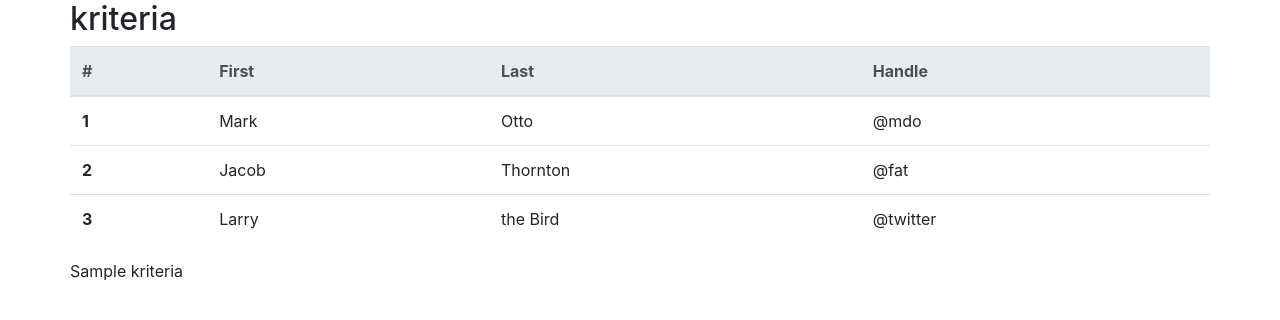
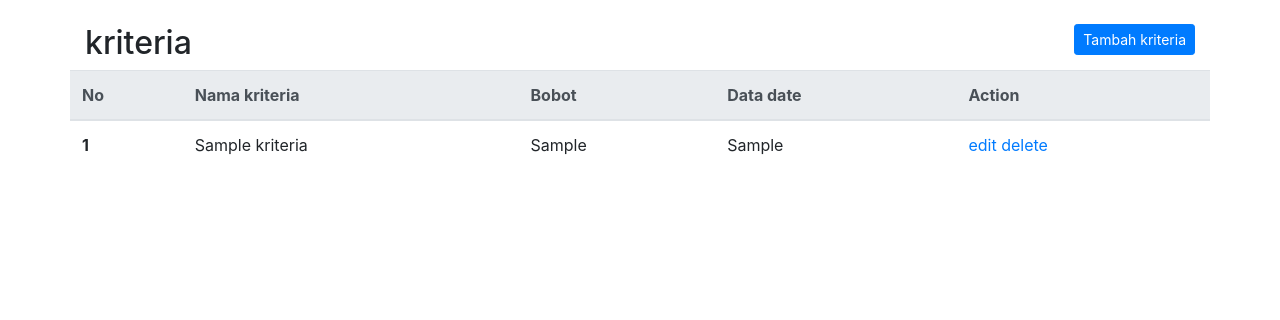
Before and after one commit to cecep31/magangphpdss, a PHP site: page /?p=kriteria in a window 1280 px wide. Shown: the part 61-381 px from the top of the page. Run offline with PHP 8.4, Linux system fonts and the light colour scheme; tables that the repository leaves empty or names only in its code hold one stand-in row (values such as "Sample post").

Commit message:
kriteria 50%

```diff
--- a/config/app.php
+++ b/config/app.php
@@ -83,9 +83,10 @@ function sqlkriteria(){
                         <thead class='thead-light'>
                             <tr>
                             <th scope='col'>#</th>
-                            <th scope='col'>First</th>
-                            <th scope='col'>Last</th>
-                            <th scope='col'>Handle</th>
+                            <th scope='col'>$row[2]</th>
+                            <th scope='col'>$row[3]</th>
+                            <th scope='col'>$row[4]</th>
+                            <th scope='col'>$row[5]</th>
                             </tr>
                         </thead>
                         <tbody>
@@ -173,6 +174,23 @@ function tampilkriteriaform(){
 
         </form>
     </div>";
+
+}
+
+function tampilformbobot(){
+
+    if (isset($_POST["c1"])) {
+        $k1 = $_POST["c1"];
+    }
+    if (isset($_POST["c2"])) {
+        $k2 = $_POST["c2"];
+    }
+    if (isset($_POST["c3"])) {
+        $k3 = $_POST["c3"];
+    }
+    if (isset($_POST["c4"])) {
+        $k4 = $_POST["c4"];
+    }
     if (isset($_POST["c5"])) {
         $k5 = $_POST["c5"];
     }
@@ -186,46 +204,134 @@ function tampilkriteriaform(){
         $k8 = $_POST["c8"];
     }
 
-    $objk = new Kriteria($_POST["c1"],$_POST["c2"],$_POST["c3"],$_POST["c4"],$k5,$k6,$k7,$k8);
-    $tpdata = $objk->getdata;
-    $x = 4;
-    $ka1 = $objk->getdata()[0];
-    $ka2 = $objk->getdata()[1];
-    $ka3 = $objk->getdata()[2];
-    $ka4 = $objk->getdata()[3];
-    $ka5 = $objk->getdata()[4];
-    $ka6 = $objk->getdata()[5];
-    $ka7 = $objk->getdata()[6];
-    $ka8 = $objk->getdata()[7];
+    // $objk = new Kriteria($_POST["c1"],$_POST["c2"],$_POST["c3"],$_POST["c4"],$k5,$k6,$k7,$k8);
+    // $tpdata = $objk->getdata;
+    // $x = 4;
+    // $ka1 = $objk->getdata()[0];
+    // $ka2 = $objk->getdata()[1];
+    // $ka3 = $objk->getdata()[2];
+    // $ka4 = $objk->getdata()[3];
+    // $ka5 = $objk->getdata()[4];
+    // $ka6 = $objk->getdata()[5];
+    // $ka7 = $objk->getdata()[6];
+    // $ka8 = $objk->getdata()[7];
 
-    $arrs =array();
+    // $arrs =array();
     // for ($i=0; $i < $_POST["jml"]; $i++) {
     //     array_push($arrs,c)
     //     $x = $x+1;
     // }
+    // $query = "CREATE TABLE kriteria (
+    //     id INT UNSIGNED AUTO_INCREMENT PRIMARY KEY,
+    //     $k1 int NOT NULL,
+    //     $k2 int NOT NULL,
+    //     $k3 int NOT NULL,
+    //     $k4 int NOT NULL,
+    //     reg_date TIMESTAMP DEFAULT CURRENT_TIMESTAMP ON UPDATE CURRENT_TIMESTAMP
+    //     )";
 
-    $query = "CREATE TABLE MyGuests (
-                id INT(6) UNSIGNED AUTO_INCREMENT PRIMARY KEY,
-                firstname VARCHAR(30) NOT NULL,
-                lastname VARCHAR(30) NOT NULL,
-                email VARCHAR(50),
-                reg_date TIMESTAMP DEFAULT CURRENT_TIMESTAMP ON UPDATE CURRENT_TIMESTAMP
-        )";
-}
+    // if (Datab()->query($query) === TRUE) {
+    //     echo "Table MyGuests created successfully";
+    //   } else {
+    //     echo "Error creating table: " . Datab()->error;
+    //   }
+    // $query = "CREATE TABLE MyGuests (
+    //             id INT(6) UNSIGNED AUTO_INCREMENT PRIMARY KEY,
+    //             nama VARCHAR(30) NOT NULL,
 
-function tampilformbobot(){
-    for ($i=0; $i < $_POST["jml"]; $i++) {
+    //             tgllahir VARCHAR(30) NOT NULL,
+    //             email VARCHAR(50),
+    //             reg_date TIMESTAMP DEFAULT CURRENT_TIMESTAMP ON UPDATE CURRENT_TIMESTAMP
+    //     )";
+    // for ($i=0; $i < $_POST["jml"]; $i++) {
 
-    }
+    // }
     echo "
     <div class='col-4'>
         <h2>Config kriteria</h2>
         <hr>
         <form method='POST' action=''>
-
+            <h2>berada bobot</h2>
         </form>
     </div>
     ";
 }
 
+function tampilkriteria(){
+    $sql = "SELECT * FROM kriteria";
+    $quer = mysqli_query(Datab(),$sql);
+    echo "
+        <br>
+        <div class='col-6'>
+            <h2>kriteria</h2>
+        </div>
+        <div class='col-6'>
+            <form action='' method='post'>
+
+                <button type='submit' name='tambahk' class='btn btn-primary float-right btn-sm' data-toggle='modal'>
+                    Tambah kriteria
+                </button>
+            </form>
+        </div>
+
+        <hr>
+        <table class='table'>
+    ";
+    echo "
+                <thead class='thead-light'>
+                     <tr>
+                        <th scope='col'>No</th>
+                        <th scope='col'>Nama kriteria</th>
+                        <th scope='col'>Bobot</th>
+                        <th scope='col'>Data date</th>
+                        <th scope='col'>Action</th>
+                    </tr>
+                </thead>
+                <tbody>
+    ";
+    $nom = 1;
+    while ($row = mysqli_fetch_array($quer)) {
+        echo "
+
+        <tr>
+            <th scope='row'>$nom</th>
+            <td>$row[1]</td>
+            <td>$row[2]</td>
+            <td>$row[3]</td>
+            <td>
+                <a href=''>edit</a>
+                <a href=''>delete</a>
+            </td>
+        </tr>
+
+
+        ";
+    }
+    echo "
+    </tbody>
+    </table>
+
+
+    ";
+}
+
+function tampiladdkategori(){
+    echo "
+    <form action='' method='post'>
+        <div class='form-group'>
+            <label >Nama kategori</label>
+            <input type='text' name='nama' class='form-control' >
+
+        </div>
+        <div class='form-group'>
+            <label >Bobot kategori</label>
+            <input type='text' name='bobot' class='form-control' >
+        </div>
+            <button type='submit' name='addkan' class='btn btn-primary'>Tambah</button>
+    </form>
+    ";
+
+
+}
+
 ?>
--- a/kriteria.php
+++ b/kriteria.php
@@ -9,68 +9,92 @@
 
 <body>
 
-
+    <br>
     <div class="container">
         <div class="row">
 
                 <?php
-                $sql 	= 'SELECT * FROM kriteria';
-                $query 	= mysqli_query(Datab(), $sql);
-                if (!empty($query)) {
 
-                    while($row = mysqli_fetch_array($query))
-                    {
-                        echo "
-                        <br>
-                        <h2>kriteria</h2>
-                        <hr>
+                // $sql 	= "SELECT * FROM kriteria";
+                // $asd = "SELECT count(*) AS NUMBEROFCOLUMNS FROM information_schema.columns WHERE table_name = 'kriteria'";
+                // $queriy 	= mysqli_query(Datab(), $sql);
+                // // $queriy1 	= mysqli_query(Datab(), $asd);
+                // $cek = mysqli_fetch_array($q);
+                // if (!empty($cek)) {
+                //         echo "
+                //         <br>
+                //         <h2>kriteria</h2>
+                //         <hr>
 
-                        <table class='table'>
-                        <thead class='thead-light'>
-                            <tr>
-                            <th scope='col'>#</th>
-                            <th scope='col'>First</th>
-                            <th scope='col'>Last</th>
-                            <th scope='col'>Handle</th>
-                            </tr>
-                        </thead>
-                        <tbody>
-                            <tr>
-                            <th scope='row'>1</th>
-                            <td>Mark</td>
-                            <td>Otto</td>
-                            <td>@mdo</td>
-                            </tr>
-                            <tr>
-                            <th scope='row'>2</th>
-                            <td>Jacob</td>
-                            <td>Thornton</td>
-                            <td>@fat</td>
-                            </tr>
-                            <tr>
-                            <th scope='row'>3</th>
-                            <td>Larry</td>
-                            <td>the Bird</td>
-                            <td>@twitter</td>
-                            </tr>
-                        </tbody>
-                        </table>
+                //         <table class='table'>
+                //         <thead class='thead-light'>
+                //             <tr>
+                //         ";
+                //    while ($dd = mysqli_fetch_array($queriy1)) {
+                //        $ff=1;
+                //        for ($i=0; $i < $dd["0"]; $i++) {
 
-                        ";
-                        echo $row['nama'];
-                    }
+                //            echo "
+                //                 <th scope='col'>c$ff</th>
+                //            ";
+                //            $ff=$ff+1;
+                //        }
+                //    }
 
-                }else{
-                    if (isset($_POST["simpan1"])) {
-                       tampilkriteriaform();
-                    }elseif (isset($_POST["simpan2"])) {
+                //     while($row = mysqli_fetch_row($queriy))
+                //     {
+                //         echo "
 
-                    }
-                    else {
-                        tampilformjml();
-                    }
+                //             </tr>
+                //         </thead>
+                //         <tbody>
+                //             <tr>
+                //             <th scope='row'>1</th>
+                //             <td>Mark</td>
+                //             <td>Otto</td>
+                //             <td>@mdo</td>
+                //             </tr>
+                //             <tr>
+                //             <th scope='row'>2</th>
+                //             <td>Jacob</td>
+                //             <td>Thornton</td>
+                //             <td>@fat</td>
+                //             </tr>
+                //             <tr>
+                //             <th scope='row'>3</th>
+                //             <td>Larry</td>
+                //             <td>the Bird</td>
+                //             <td>@twitter</td>
+                //             </tr>
+                //         </tbody>
+                //         </table>
+
+                //         ";
+
+                //     }
+
+                // }else{
+                //     if (isset($_POST["simpan1"])) {
+                //        tampilkriteriaform();
+                //     }elseif (isset($_POST["simpan2"])) {
+                //         tampilformbobot();
+                //     }
+                //     else {
+                //         tampilformjml();
+                //     }
+
+                // }
+                if (isset($_POST["addkan"])) {
+                    $sql = mysqli_query(Datab(),"insert into kriteria (namak, bobotk) values ('$_POST[nama]','$_POST[bobot]')");
+                }
+
+                if (isset($_POST["tambahk"])) {
+                   tampiladdkategori();
+                }else {
+                    tampilkriteria();
 
                 }
+
                 ?>
 
         </div>
```
